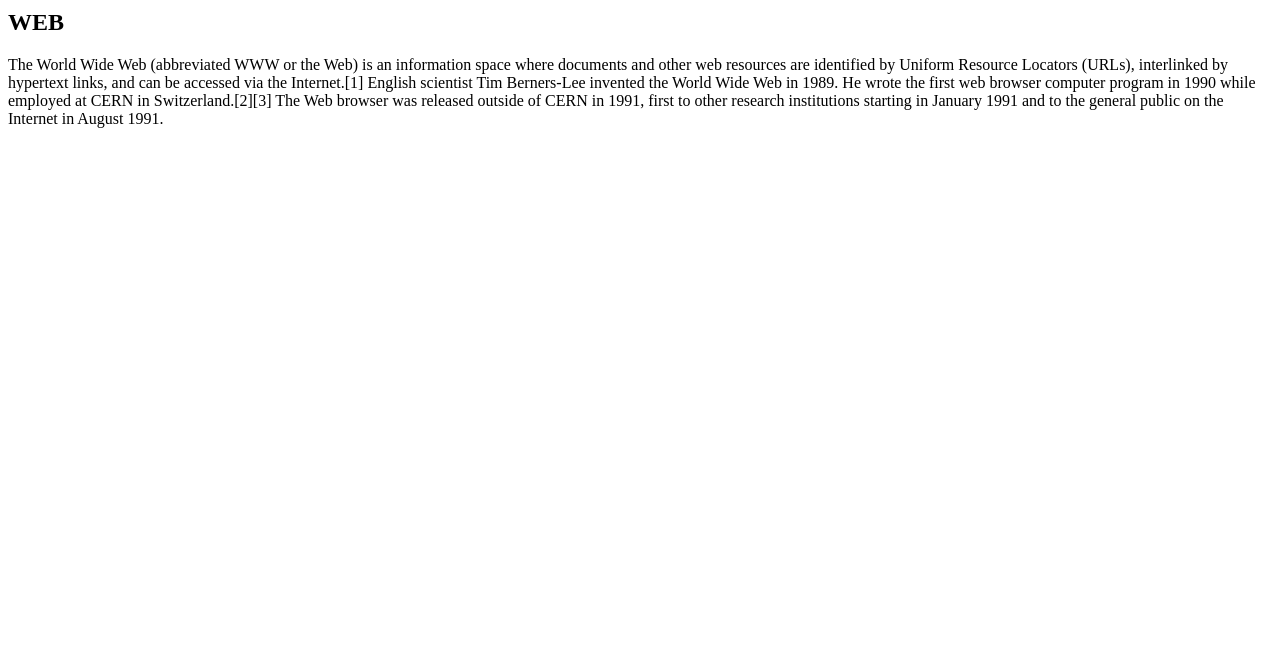
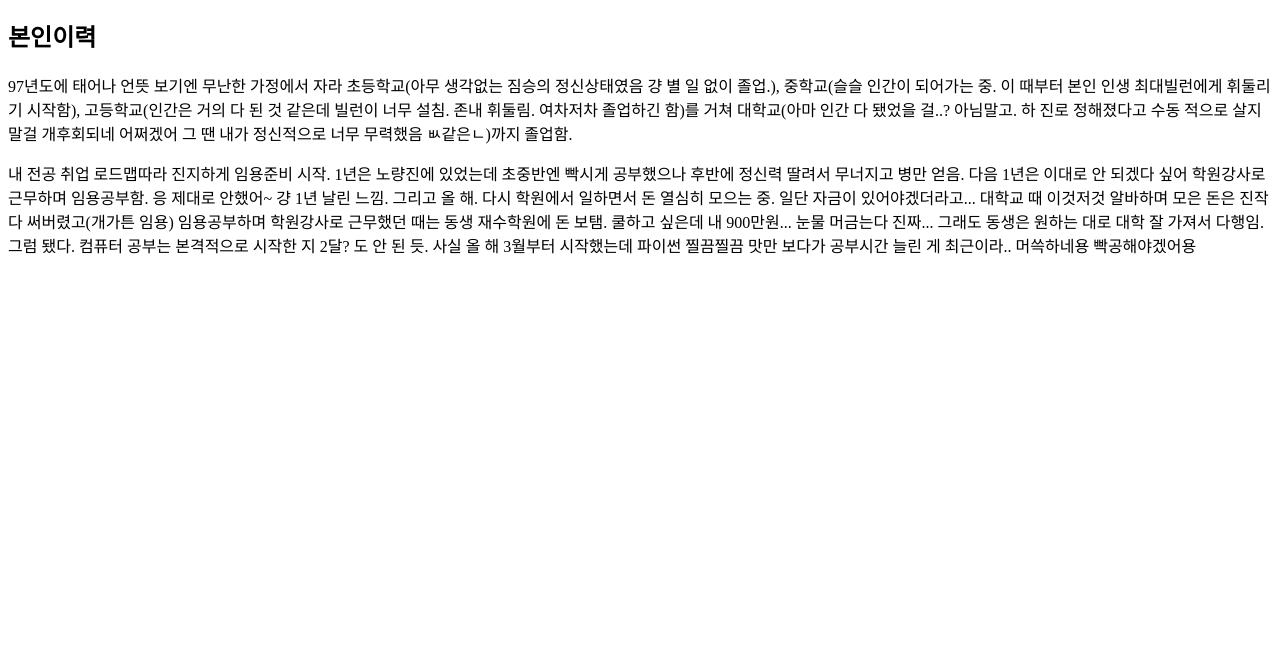
Before and after one commit to j1n00000/web_practice, a plain HTML site: page index.html in a window 1280 px wide. Shown: the part 145-800 px from the top of the page. Drawn offline with Linux system fonts and the light colour scheme.

Commit message:
Update index.html

```diff
--- a/index.html
+++ b/index.html
@@ -5,23 +5,31 @@
   <meta charset="utf-8">
 </head>
 <body>
-  <h1><a href="index.html">WEB</a></h1>
+  <h1><a href="index.html">안녕하세요~</a></h1>
   <ol>
     <li><a href="1.html">HTML</a></li>
     <li><a href="2.html">CSS</a></li>
     <li><a href="3.html">JavaScript</a></li>
   </ol>
-  <h2>WEB</h2>
-  <p>The World Wide Web (abbreviated WWW or the Web) is an information
-    space where documents and other web resources are identified by
-    Uniform Resource Locators (URLs), interlinked by hypertext links,
-    and can be accessed via the Internet.[1] English scientist
-    Tim Berners-Lee invented the World Wide Web in 1989. He wrote
-    the first web browser computer program in 1990 while employed
-    at CERN in Switzerland.[2][3] The Web browser was released outside
-    of CERN in 1991, first to other research institutions starting
-    in January 1991 and to the general public on the Internet in
-    August 1991.
-  </p>
+  <h2>본인이력</h2>
+  <p>97년도에 태어나 언뜻 보기엔 무난한 가정에서 자라 초등학교(아무 생각없는
+    짐승의 정신상태였음 걍 별 일 없이 졸업.), 중학교(슬슬 인간이 되어가는 중.
+    이 때부터 본인 인생 최대빌런에게 휘둘리기 시작함), 고등학교(인간은 거의
+    다 된 것 같은데 빌런이 너무 설침. 존내 휘둘림. 여차저차 졸업하긴 함)를
+    거쳐 대학교(아마 인간 다 됐었을 걸..? 아님말고. 하 진로 정해졌다고 수동
+    적으로 살지 말걸 개후회되네 어쩌겠어 그 땐 내가 정신적으로 너무 무력했음
+    ㅄ같은ㄴ)까지 졸업함.</p>
+
+  <p>내 전공 취업 로드맵따라 진지하게 임용준비 시작.
+    1년은 노량진에 있었는데 초중반엔 빡시게 공부했으나 후반에 정신력 딸려서
+    무너지고 병만 얻음. 다음 1년은 이대로 안 되겠다 싶어 학원강사로 근무하며
+    임용공부함. 응 제대로 안했어~ 걍 1년 날린 느낌. 그리고 올 해.
+    다시 학원에서 일하면서 돈 열심히 모으는 중. 일단 자금이 있어야겠더라고... 대학교 때
+    이것저것 알바하며 모은 돈은 진작 다 써버렸고(개가튼 임용)
+    임용공부하며 학원강사로 근무했던 때는 동생 재수학원에 돈 보탬. 쿨하고
+    싶은데 내 900만원... 눈물 머금는다 진짜... 그래도 동생은 원하는 대로
+    대학 잘 가져서 다행임. 그럼 됐다. 컴퓨터 공부는 본격적으로 시작한 지
+    2달? 도 안 된 듯. 사실 올 해 3월부터 시작했는데 파이썬 찔끔찔끔 맛만
+    보다가 공부시간 늘린 게 최근이라.. 머쓱하네용 빡공해야겠어용</p>
 </body>
 </html>
```
